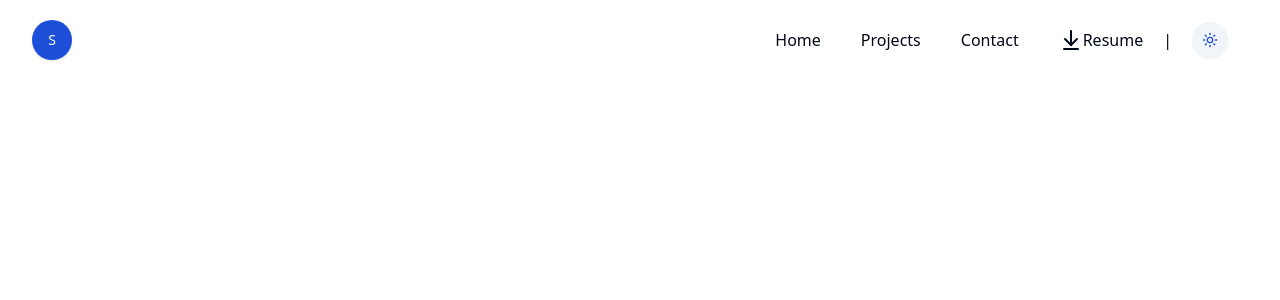
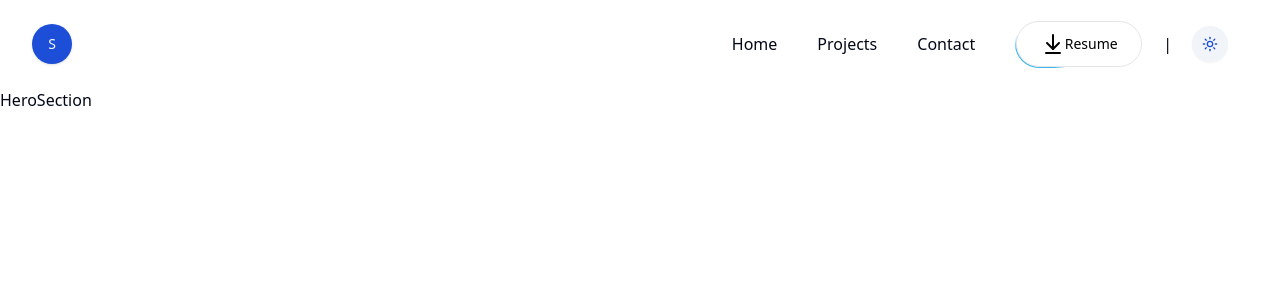
Before and after one commit to shahbazahmedansari/portfolio, a Next.js app: page / in a window 1280 px wide. Shown: the top 300 px of the page. Built offline with nearby package versions, Linux system fonts and the light colour scheme.

Commit message:
Added Aceternity UI

```diff
--- a/app/page.tsx
+++ b/app/page.tsx
@@ -1,3 +1,4 @@
+import HeroSection from "@/components/HeroSection";
 import MobileNav from "@/components/MobileNav";
 import Navbar from "@/components/Navbar";
 
@@ -6,6 +7,7 @@
     <>
       <Navbar />
       <MobileNav />
+      <HeroSection />
     </>
   );
 }
--- /dev/null
+++ b/components/HeroSection.tsx
@@ -0,0 +1,7 @@
+import React from "react";
+
+const HeroSection = () => {
+  return <div>HeroSection</div>;
+};
+
+export default HeroSection;
--- a/components/MobileNav.tsx
+++ b/components/MobileNav.tsx
@@ -40,19 +40,19 @@
               <SheetDescription className="flex flex-col items-center justify-center gap-8">
                 <Button
                   asChild
-                  className="rounded-full px-16 bg-slate-200 dark:bg-blue-700 text-white"
+                  className="rounded-full px-16 bg-slate-200 dark:bg-blue-700 text-black dark:text-white"
                 >
                   <Link href="/">Home</Link>
                 </Button>
                 <Button
                   asChild
-                  className="rounded-full px-16 bg-slate-200 dark:bg-slate-950 text-white"
+                  className="rounded-full px-16 bg-slate-200 dark:bg-slate-950 text-black dark:text-white"
                 >
                   <Link href="/">Projects</Link>
                 </Button>
                 <Button
                   asChild
-                  className="rounded-full px-16 bg-slate-200 dark:bg-slate-950 text-white"
+                  className="rounded-full px-16 bg-slate-200 dark:bg-slate-950 text-black dark:text-white"
                 >
                   <Link href="/">Contact</Link>
                 </Button>
--- a/components/Navbar.tsx
+++ b/components/Navbar.tsx
@@ -1,8 +1,8 @@
 import Link from "next/link";
 import React from "react";
 import { Button } from "./ui/button";
-import { ArrowDownToLine } from "lucide-react";
 import { ThemeToggle } from "./ThemeToggle";
+import { ResumeButton } from "./ResumeButton";
 
 const Navbar = () => {
   return (
@@ -24,8 +24,7 @@
           Contact
         </Link>
         <div className="flex items-center px-5">
-          <ArrowDownToLine />
-          <Link href={"/"}>Resume</Link>
+          <ResumeButton />
         </div>
         <div className="dark:text-white">|</div>
         <div className="px-5">
--- /dev/null
+++ b/components/ResumeButton.tsx
@@ -0,0 +1,19 @@
+"use client";
+import React from "react";
+import { Button } from "../components/ui/moving-border";
+import { ArrowDownToLine } from "lucide-react";
+import Link from "next/link";
+
+export function ResumeButton() {
+  return (
+    <div>
+      <Button
+        borderRadius="1.75rem"
+        className="bg-white dark:bg-slate-900 text-black dark:text-white border-neutral-200 dark:border-slate-800"
+      >
+        <ArrowDownToLine />
+        <Link href="/">Resume</Link>
+      </Button>
+    </div>
+  );
+}
--- /dev/null
+++ b/components/ui/moving-border.tsx
@@ -0,0 +1,142 @@
+"use client";
+import React from "react";
+import {
+  motion,
+  useAnimationFrame,
+  useMotionTemplate,
+  useMotionValue,
+  useTransform,
+} from "framer-motion";
+import { useRef } from "react";
+import { cn } from "@/lib/utils";
+
+export function Button({
+  borderRadius = "1.75rem",
+  children,
+  as: Component = "button",
+  containerClassName,
+  borderClassName,
+  duration,
+  className,
+  ...otherProps
+}: {
+  borderRadius?: string;
+  children: React.ReactNode;
+  // eslint-disable-next-line @typescript-eslint/no-explicit-any
+  as?: any;
+  containerClassName?: string;
+  borderClassName?: string;
+  duration?: number;
+  className?: string;
+  // eslint-disable-next-line @typescript-eslint/no-explicit-any
+  [key: string]: any;
+}) {
+  return (
+    <Component
+      className={cn(
+        "bg-transparent relative text-xl h-12 w-32 p-[1px] overflow-hidden ",
+        containerClassName
+      )}
+      style={{
+        borderRadius: borderRadius,
+      }}
+      {...otherProps}
+    >
+      <div
+        className="absolute inset-0"
+        style={{ borderRadius: `calc(${borderRadius} * 0.96)` }}
+      >
+        <MovingBorder duration={duration} rx="30%" ry="30%">
+          <div
+            className={cn(
+              "h-20 w-20 opacity-[0.8] bg-[radial-gradient(var(--sky-500)_40%,transparent_60%)]",
+              borderClassName
+            )}
+          />
+        </MovingBorder>
+      </div>
+
+      <div
+        className={cn(
+          "relative bg-slate-900/[0.8] border border-slate-800 backdrop-blur-xl text-white flex items-center justify-center w-full h-full text-sm antialiased",
+          className
+        )}
+        style={{
+          borderRadius: `calc(${borderRadius} * 0.96)`,
+        }}
+      >
+        {children}
+      </div>
+    </Component>
+  );
+}
+
+export const MovingBorder = ({
+  children,
+  duration = 2000,
+  rx,
+  ry,
+  ...otherProps
+}: {
+  children: React.ReactNode;
+  duration?: number;
+  rx?: string;
+  ry?: string;
+  // eslint-disable-next-line @typescript-eslint/no-explicit-any
+  [key: string]: any;
+}) => {
+  const pathRef = useRef<SVGRectElement | null>(null);
+  const progress = useMotionValue<number>(0);
+
+  useAnimationFrame((time) => {
+    const length = pathRef.current?.getTotalLength();
+    if (length) {
+      const pxPerMillisecond = length / duration;
+      progress.set((time * pxPerMillisecond) % length);
+    }
+  });
+
+  const x = useTransform(
+    progress,
+    (val) => pathRef.current?.getPointAtLength(val)?.x
+  );
+  const y = useTransform(
+    progress,
+    (val) => pathRef.current?.getPointAtLength(val)?.y
+  );
+
+  const transform = useMotionTemplate`translateX(${x}px) translateY(${y}px) translateX(-50%) translateY(-50%)`;
+
+  return (
+    <>
+      <svg
+        xmlns="http://www.w3.org/2000/svg"
+        preserveAspectRatio="none"
+        className="absolute h-full w-full"
+        width="100%"
+        height="100%"
+        {...otherProps}
+      >
+        <rect
+          fill="none"
+          width="100%"
+          height="100%"
+          rx={rx}
+          ry={ry}
+          ref={pathRef}
+        />
+      </svg>
+      <motion.div
+        style={{
+          position: "absolute",
+          top: 0,
+          left: 0,
+          display: "inline-block",
+          transform,
+        }}
+      >
+        {children}
+      </motion.div>
+    </>
+  );
+};
--- a/package.json
+++ b/package.json
@@ -14,6 +14,7 @@
     "@radix-ui/react-slot": "^1.1.1",
     "class-variance-authority": "^0.7.1",
     "clsx": "^2.1.1",
+    "framer-motion": "^11.15.0",
     "lucide-react": "^0.468.0",
     "motion": "^11.15.0",
     "next": "15.1.2",
--- a/tailwind.config.ts
+++ b/tailwind.config.ts
@@ -1,4 +1,9 @@
-import type { Config } from "tailwindcss";
+// import type { Config } from "tailwindcss";
+const defaultTheme = require("tailwindcss/defaultTheme");
+const colors = require("tailwindcss/colors");
+const {
+  default: flattenColorPalette,
+} = require("tailwindcss/lib/util/flattenColorPalette");
 
 export default {
   darkMode: ["class"],
@@ -10,53 +15,64 @@
   theme: {
     extend: {
       colors: {
-  			background: 'hsl(var(--background))',
-  			foreground: 'hsl(var(--foreground))',
+        background: "hsl(var(--background))",
+        foreground: "hsl(var(--foreground))",
         card: {
-  				DEFAULT: 'hsl(var(--card))',
-  				foreground: 'hsl(var(--card-foreground))'
+          DEFAULT: "hsl(var(--card))",
+          foreground: "hsl(var(--card-foreground))",
         },
         popover: {
-  				DEFAULT: 'hsl(var(--popover))',
-  				foreground: 'hsl(var(--popover-foreground))'
+          DEFAULT: "hsl(var(--popover))",
+          foreground: "hsl(var(--popover-foreground))",
         },
         primary: {
-  				DEFAULT: 'hsl(var(--primary))',
-  				foreground: 'hsl(var(--primary-foreground))'
+          DEFAULT: "hsl(var(--primary))",
+          foreground: "hsl(var(--primary-foreground))",
         },
         secondary: {
-  				DEFAULT: 'hsl(var(--secondary))',
-  				foreground: 'hsl(var(--secondary-foreground))'
+          DEFAULT: "hsl(var(--secondary))",
+          foreground: "hsl(var(--secondary-foreground))",
         },
         muted: {
-  				DEFAULT: 'hsl(var(--muted))',
-  				foreground: 'hsl(var(--muted-foreground))'
+          DEFAULT: "hsl(var(--muted))",
+          foreground: "hsl(var(--muted-foreground))",
         },
         accent: {
-  				DEFAULT: 'hsl(var(--accent))',
-  				foreground: 'hsl(var(--accent-foreground))'
+          DEFAULT: "hsl(var(--accent))",
+          foreground: "hsl(var(--accent-foreground))",
         },
         destructive: {
-  				DEFAULT: 'hsl(var(--destructive))',
-  				foreground: 'hsl(var(--destructive-foreground))'
+          DEFAULT: "hsl(var(--destructive))",
+          foreground: "hsl(var(--destructive-foreground))",
         },
-  			border: 'hsl(var(--border))',
-  			input: 'hsl(var(--input))',
-  			ring: 'hsl(var(--ring))',
+        border: "hsl(var(--border))",
+        input: "hsl(var(--input))",
+        ring: "hsl(var(--ring))",
         chart: {
-  				'1': 'hsl(var(--chart-1))',
-  				'2': 'hsl(var(--chart-2))',
-  				'3': 'hsl(var(--chart-3))',
-  				'4': 'hsl(var(--chart-4))',
-  				'5': 'hsl(var(--chart-5))'
-  			}
+          "1": "hsl(var(--chart-1))",
+          "2": "hsl(var(--chart-2))",
+          "3": "hsl(var(--chart-3))",
+          "4": "hsl(var(--chart-4))",
+          "5": "hsl(var(--chart-5))",
+        },
       },
       borderRadius: {
-  			lg: 'var(--radius)',
-  			md: 'calc(var(--radius) - 2px)',
-  			sm: 'calc(var(--radius) - 4px)'
+        lg: "var(--radius)",
+        md: "calc(var(--radius) - 2px)",
+        sm: "calc(var(--radius) - 4px)",
+      },
+    },
+  },
+  plugins: [require("tailwindcss-animate"), addVariablesForColors],
+};
+
+function addVariablesForColors({ addBase, theme }: any) {
+  let allColors = flattenColorPalette(theme("colors"));
+  let newVars = Object.fromEntries(
+    Object.entries(allColors).map(([key, val]) => [`--${key}`, val])
+  );
+
+  addBase({
+    ":root": newVars,
+  });
 }
-  	}
-  },
-  plugins: [require("tailwindcss-animate")],
-} satisfies Config;
```
Also changed, not shown: 1 other file (tests, documents, lock files or other folders). Lines whose indentation alone changed are shown as unchanged.
